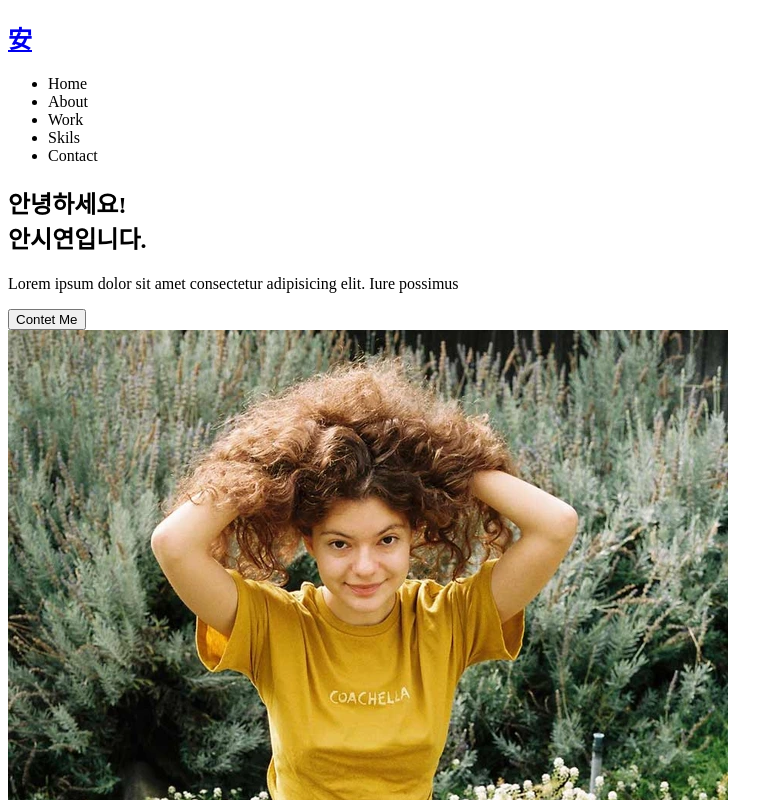
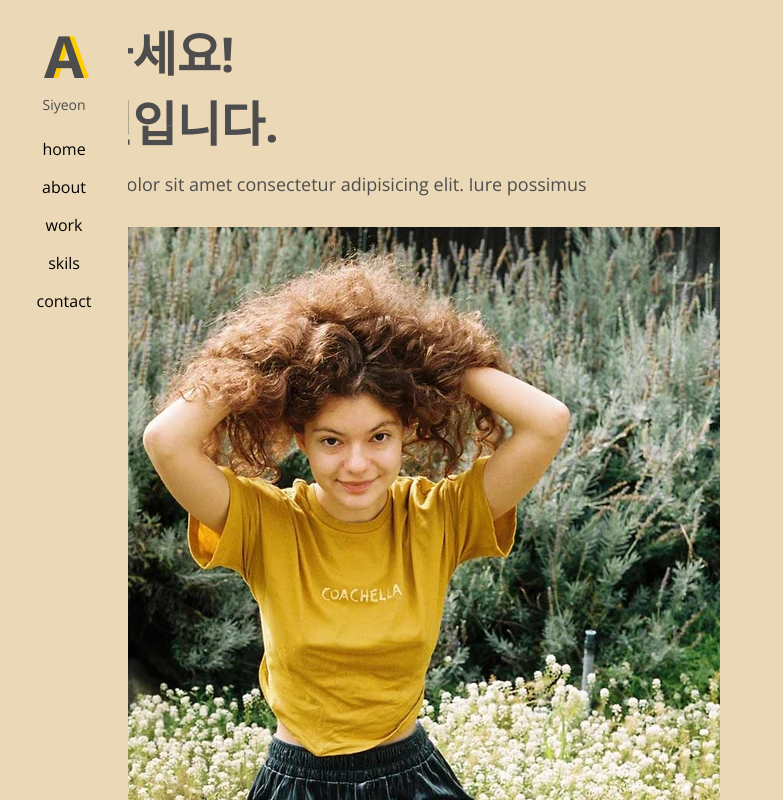
Before and after one commit to tacotata/portfolio, a plain HTML site: page index.html in a window 1280 px wide. Shown: the top 800 px of the page, without its empty margins (0-783 px from the left). Drawn offline with nearby package versions, Linux system fonts and the light colour scheme.

Commit message:
HTML+CSS
HTML (main__wrap 추가 + BEM?)
CSS( global setup + navbar?)

```diff
--- a/index.html
+++ b/index.html
@@ -20,21 +20,26 @@
     <script src="main.js" defer></script>
 </head>
 <body>
+    <div class="main__wrap">
+        <div class="main__wrap--left">
             <!-- Navbar -->
             <nav id = "navbar">
                 <div class="navbar__logo">
-            <a href="#" class="logo__link">
-            <h1 class="blind">  安 </h1>
+                    <a href="#" class="navbar__logo-link">
+                    <h1 class="navbar__logo-big"> A </h1>
+                    <p class="navbar__logo-small"> Siyeon </p>
                     </a>
                 </div>
                 <ul class="navbar__menu">
-            <li class="navbar__menu__item">Home</li>
-            <li class="navbar__menu__item">About</li>
-            <li class="navbar__menu__item">Work</li>
-            <li class="navbar__menu__item">Skils</li>
-            <li class="navbar__menu__item">Contact</li>
+                    <li class="navbar__menu-item">home</li>
+                    <li class="navbar__menu-item">about</li>
+                    <li class="navbar__menu-item">work</li>
+                    <li class="navbar__menu-item">skils</li>
+                    <li class="navbar__menu-item">contact</li>
                 </ul>
             </nav>
+        </div>
+        <div class="main__wrap--right">
             <!-- Home -->
             <section id="home">
                 <div class="home__container">
@@ -130,5 +135,7 @@
                     />
                 </div>
             </section>
+        </div>
+    </div>
 </body>
 </html>
--- a/style.css
+++ b/style.css
@@ -0,0 +1,124 @@
+/* Global */
+
+:root {
+    /* Color */
+    --color-white: #ffffff;
+    --color-light-white: #F4F3EF;
+    --color-dark-white: #bdbdbd;
+    --color-pink: #c6a9a3;
+    --color-dark-pink: #9a8194;
+    --color-black: #4d4d4d;
+    --color-dark-grey: #4d4d4d;
+    --color-grey: #616161;
+    --color-light-grey: #7c7979;
+    --color-blue: #73aace;
+    --color-yellow: #fff7d1;
+    --color-orange: #feb546;
+    --color-green:#99bbad;
+
+    /* Font size */
+    --font-large: 48px;
+    --font-medium: 28px;
+    --font-regular: 18px;
+    --font-small: 16px;
+    --font-micro: 14px;
+
+    /* Font weight */
+    --weight-bold: 700;
+    --weight-semi-bold: 600;
+    --weight-regular: 400;
+
+    /* Size */
+}
+
+    /* Universal tags */
+* {
+    background: #ebd8b7;
+    /* padding 사용시 너비 높이 변경 없게 */
+    box-sizing: border-box;
+}
+
+body{
+    margin: 0;
+    font-family: 'Open Sans', sans-serif;
+}
+
+a {
+    text-decoration: none;
+}
+
+ul {
+    list-style: none;
+    padding-left: 0;
+}
+
+    /* Typography */
+h1 {
+    font-size: var(--font-large);
+    font-weight: var(--weight-bold);
+    color: var(--color-black);
+    margin: 16px 0px;
+}
+
+h2 {
+    font-size: var(--font-medium);
+    font-weight: var(--weight-semi-bold);
+    color: var(--color-black);
+    margin: 8px 0;
+  }
+
+h3 {
+    font-size: var(--font-regular);
+    font-weight: var(--weight-regular);
+    color: var(--color-black);
+    margin: 8px 0px;
+}
+
+p {
+    font-size: var(--font-regular);
+    font-weight: var(--weight-regular);
+    color: var(--color-black);
+    margin: 8px 0px;
+}
+
+    /* wrap */
+.main__wrap {
+    /* display: flex; */
+    display: grid;
+    grid-template-columns: repeat(2,1fr);
+    /* width: 100%; */
+
+}
+.main__wrap--left {
+    width: 10%;
+    text-align: center;
+    height: 100vh;
+    position: fixed;
+}
+
+.main__wrap--right {
+     width: 90%;
+}
+    /* Navbar */
+
+#navbar {
+
+}
+
+
+.navbar__logo-big{
+    text-shadow: #FC0 5px 0 0px;
+    margin-bottom: 0;
+    padding-bottom: 0;
+    font-size: 58px;
+}
+
+.navbar__logo-small{
+    margin: 0;
+    font-size: var(--font-micro);
+}
+
+.navbar__menu-item {
+     padding: 8px 12px;
+     /* margin: 0 4px; */
+}
```
Lines whose indentation alone changed are shown as unchanged.
